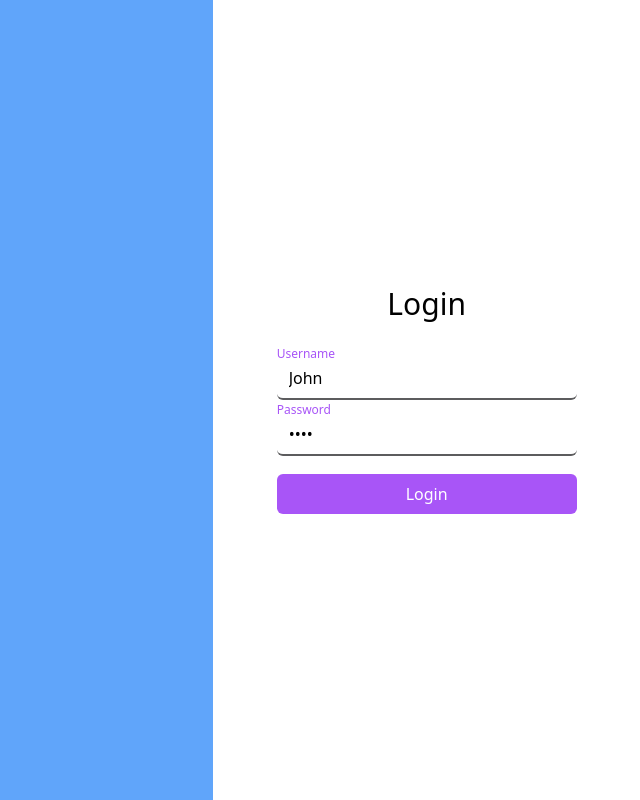
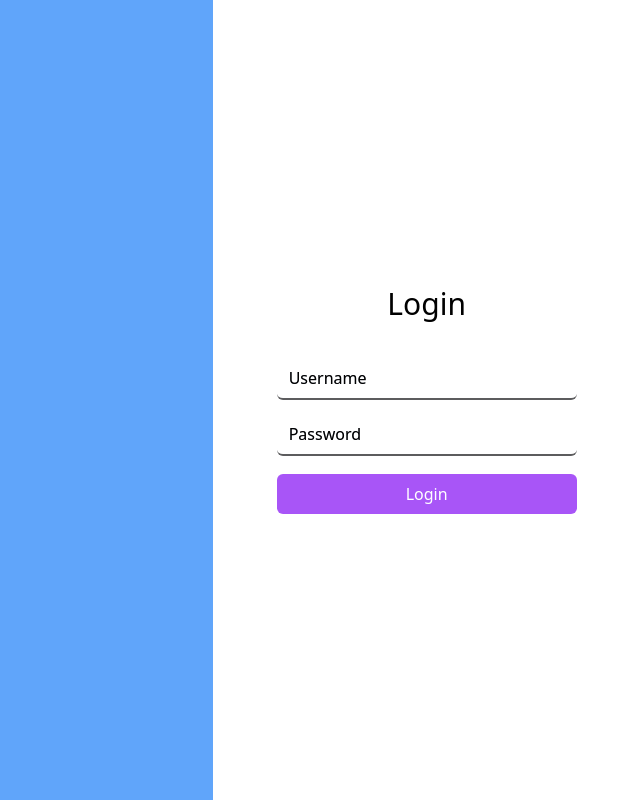
Before and after one commit to FranciscoJavierMartin/aeki, a Next.js app: page /login in a window 1280 px wide. Shown: the whole page, without its empty margins (640-1280 px from the left). Built offline with nearby package versions, Linux system fonts and the light colour scheme.

Commit message:
Redirect after login

```diff
--- a/src/app/login/page.tsx
+++ b/src/app/login/page.tsx
@@ -1,8 +1,7 @@
 'use client';
 import { useFormState, useFormStatus } from 'react-dom';
+import { useRouter } from 'next/navigation';
 import InputForm from '@/components/InputForm';
-import { loginUserSchema } from '@/lib/validations/loginUserSchema';
-import { redirect, useRouter } from 'next/navigation';
 import { loginUser } from '@/use-cases/login-user';
 
 const initialState: LoginFormState<LoginFormFields> = {
@@ -18,32 +17,10 @@ export default function LoginPage() {
     prev: LoginFormState<LoginFormFields>,
     formData: FormData,
   ) {
-    let message: string = '';
-    let errors: { [key in keyof LoginFormFields]?: string[] } = {};
-    const data = {
-      username: formData.get('username'),
-      password: formData.get('password'),
-    };
+    const { message, errors } = await loginUser(prev, formData);
 
-    const validatedFields = loginUserSchema.safeParse(data);
-
-    try {
-      if (validatedFields.success) {
-        const res = await fetch('/api/login', {
-          method: 'POST',
-          body: JSON.stringify(validatedFields.data),
-        }).then((res) => res.json());
-        console.log(res);
-
-        //TODO: Set JWT
-        // redirect('/');
-        router.push('/');
-        // return redirect('/');
-      } else {
-        errors = validatedFields.error?.flatten().fieldErrors;
-      }
-    } catch (error) {
-      message = 'Ups, something went wrong. Please try again.';
+    if (!message && Object.keys(errors).length === 0) {
+      router.push('/');
     }
 
     return {
@@ -52,7 +29,7 @@ export default function LoginPage() {
     };
   }
 
-  const [state, formAction] = useFormState(loginUser, initialState);
+  const [state, formAction] = useFormState(loginUserClient, initialState);
 
   return (
     <div className='grid min-h-screen w-full grid-cols-[2fr_1fr]'>
@@ -67,7 +44,6 @@ export default function LoginPage() {
             id='username'
             name='username'
             placeholder='Username'
-            defaultValue='John'
             errors={state.errors.username}
           />
           <InputForm
@@ -75,7 +51,6 @@ export default function LoginPage() {
             name='password'
             placeholder='Password'
             type='password'
-            defaultValue='Test'
             errors={state.errors.password}
           />
           <button
--- a/src/use-cases/login-user.ts
+++ b/src/use-cases/login-user.ts
@@ -1,8 +1,4 @@
-'use server';
-import { redirect } from 'next/navigation';
 import { loginUserSchema } from '@/lib/validations/loginUserSchema';
-import { NextRequest } from 'next/server';
-import { headers } from 'next/headers';
 
 export async function loginUser(
   prev: LoginFormState<LoginFormFields>,
@@ -24,17 +20,11 @@ export async function loginUser(
         body: JSON.stringify(validatedFields.data),
       }).then((res) => res.json());
 
-
       //TODO: Set JWT
-      // redirect('/');
-      // router.push('/');
-
-      redirect('/');
     } else {
       errors = validatedFields.error?.flatten().fieldErrors;
     }
   } catch (error) {
-    console.log(error);
     message = 'Ups, something went wrong. Please try again.';
   }
 
```
